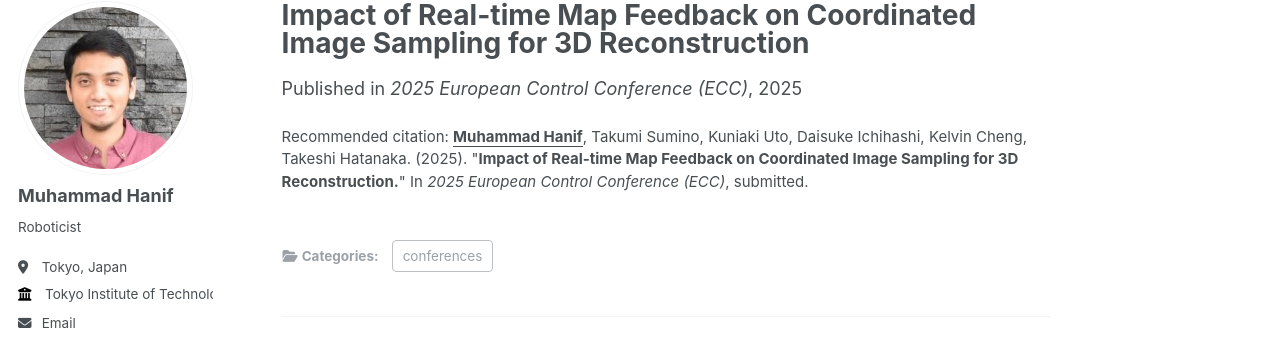
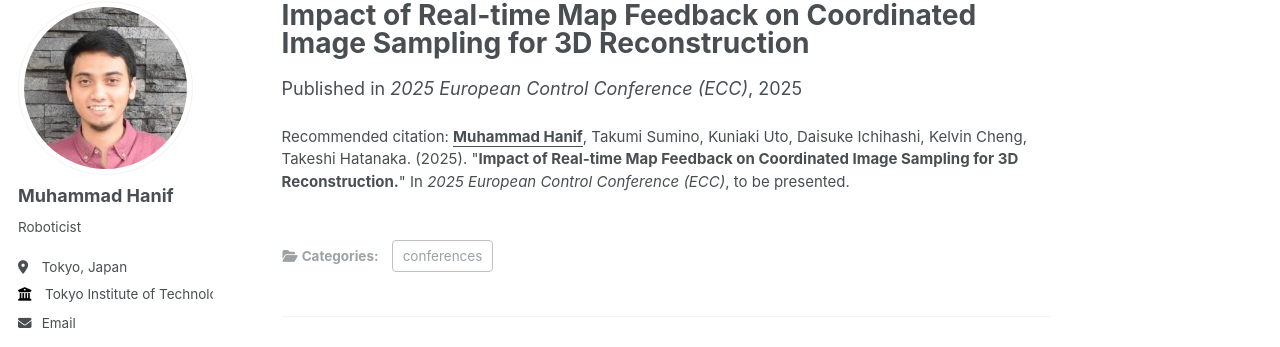
Before and after one commit to mhd-hanif/mhd-hanif.github.io, a Jekyll site: the page built from _publications/2025-paper-hanif-et-al.md, in a window 1280 px wide and 1040 px high. Shown: the part 105-452 px from the top of the window. Built offline with Jekyll 4.4.1, drawn with Linux system fonts in a browser that asks for light colours; some web fonts are replaced.

Commit message:
Update ECC25 paper status

```diff
--- a/_publications/2025-paper-hanif-et-al.md
+++ b/_publications/2025-paper-hanif-et-al.md
@@ -8,7 +8,7 @@ date: 2025-01-01
 venue: '2025 European Control Conference (ECC)'
 # slidesurl: 'http://academicpages.github.io/files/slides2.pdf'
 # paperurl: 'https://ieeexplore.ieee.org/abstract/document/9838127'
-citation: '<u><b>Muhammad Hanif</b></u>, Takumi Sumino, Kuniaki Uto, Daisuke Ichihashi, Kelvin Cheng, Takeshi Hatanaka. (2025). "<b>Impact of Real-time Map Feedback on Coordinated Image Sampling for 3D Reconstruction.</b>" In <i>2025 European Control Conference (ECC)</i>, submitted.'
+citation: '<u><b>Muhammad Hanif</b></u>, Takumi Sumino, Kuniaki Uto, Daisuke Ichihashi, Kelvin Cheng, Takeshi Hatanaka. (2025). "<b>Impact of Real-time Map Feedback on Coordinated Image Sampling for 3D Reconstruction.</b>" In <i>2025 European Control Conference (ECC)</i>, to be presented.'
 ---
 
 <!-- The contents above will be part of a list of publications, if the user clicks the link for the publication than the contents of section will be rendered as a full page, allowing you to provide more information about the paper for the reader. When publications are displayed as a single page, the contents of the above "citation" field will automatically be included below this section in a smaller font. -->
```
